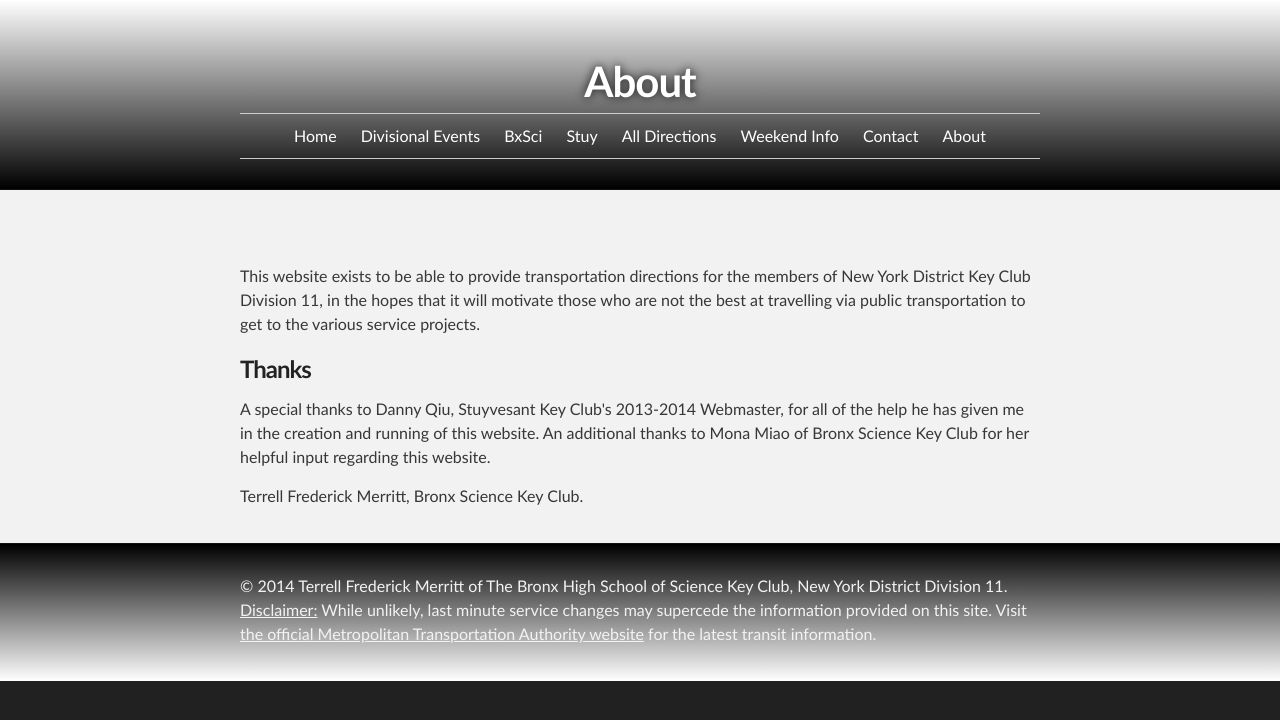
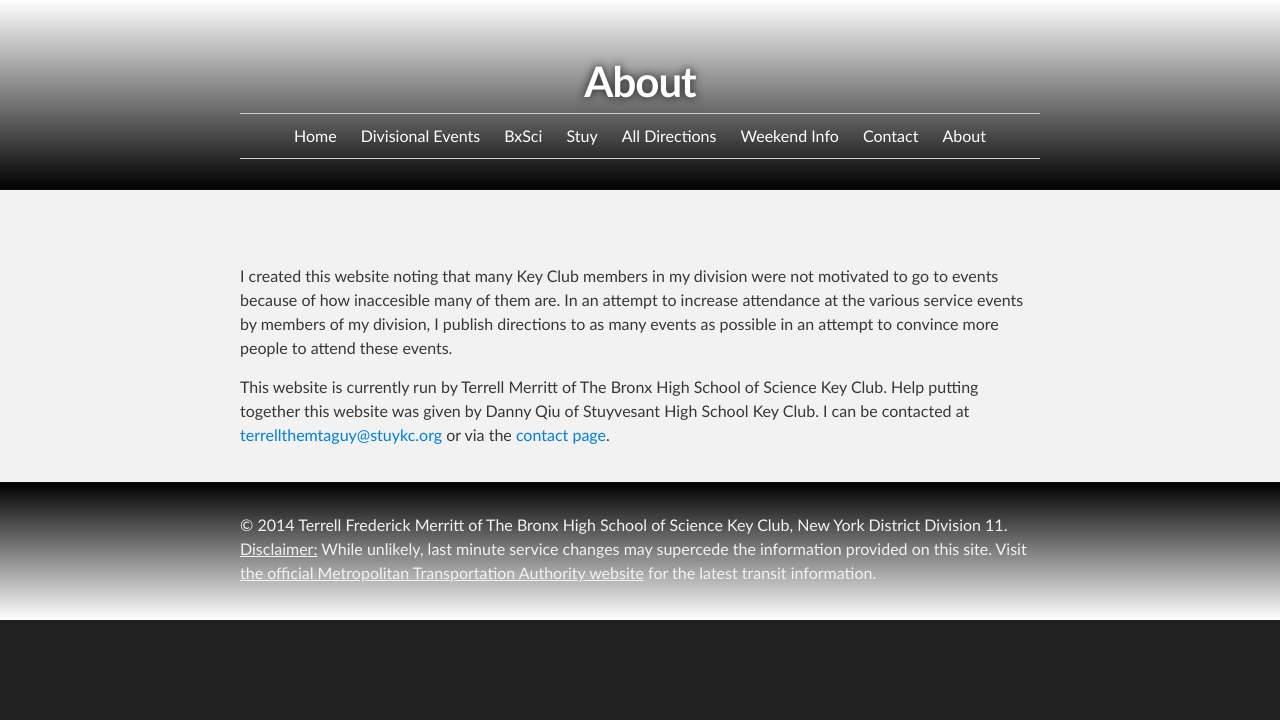
Before and after one commit to d11directions/d11directions.github.io, a Jekyll site: the page built from about/index.html, in a window 1280 px wide. Shown: the top 720 px of the page. Built offline with Jekyll 4.4.1, drawn with Linux system fonts in a browser that asks for light colours.

Commit message:
Update about page

```diff
--- a/about/index.html
+++ b/about/index.html
@@ -6,16 +6,10 @@ published: true
 <div id="main_content_wrap" class="outer">
   <section id="main_content" class="inner">
   <p>
-     This website exists to be able to provide transportation directions for the members of New York District Key Club Division 11, in the hopes that it will motivate those who are not the best at travelling via public transportation to get to the various service projects.
+     I created this website noting that many Key Club members in my division were not motivated to go to events because of how inaccesible many of them are. In an attempt to increase attendance at the various service events by members of my division, I publish directions to as many events as possible in an attempt to convince more people to attend these events.
   </p>
-
-  <h3>Thanks</h3>
   <p>
-     A special thanks to Danny Qiu, Stuyvesant Key Club's 2013-2014 Webmaster, for all of the help he has given me in the creation and running of this website. An additional thanks to Mona Miao of Bronx Science Key Club for her helpful input regarding this website.
-  </p>
-
-  <p>
-    Terrell Frederick Merritt, Bronx Science Key Club.
+    This website is currently run by Terrell Merritt of The Bronx High School of Science Key Club. Help putting together this website was given by Danny Qiu of Stuyvesant High School Key Club. I can be contacted at <a href="mailto:terrellthemtaguy@stuykc.org">terrellthemtaguy@stuykc.org</a> or via the <a href="/contact">contact page</a>.
   </p>
   </section>
  </div>
```
